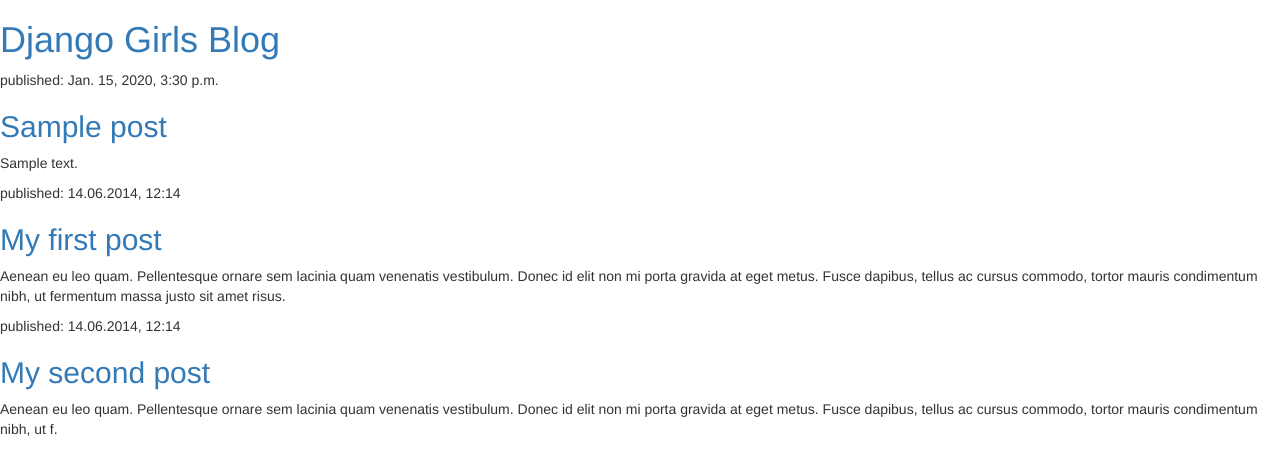
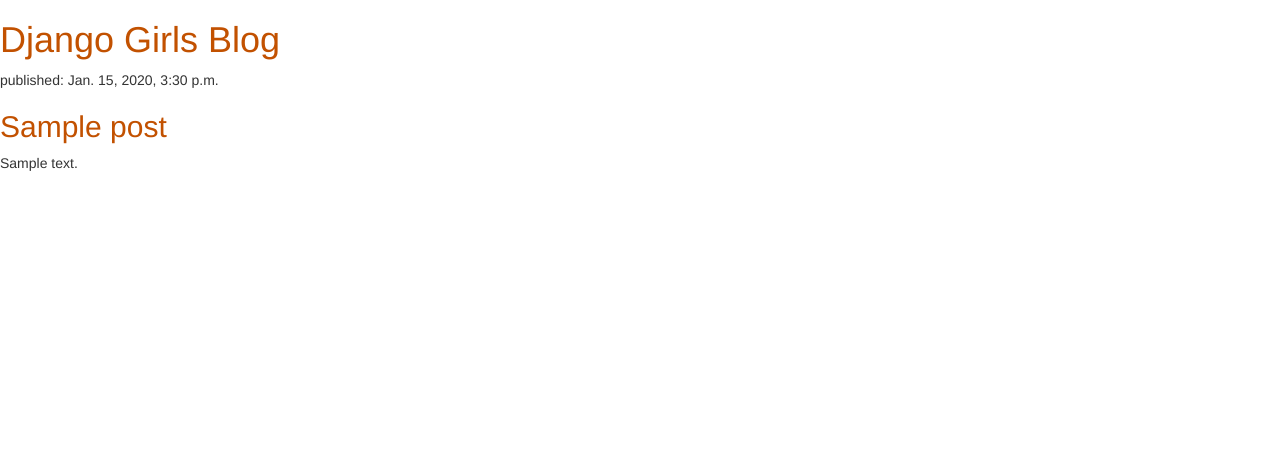
Before and after one commit to 1ky1/my-first-blog, a Django app: template blog/templates/blog/post_list.html in a window 1280 px wide. Shown: the top 475 px of the page. Run offline with Django 3.2, Linux system fonts and the light colour scheme; the template is opened without the code that fills it: values that come from a table or form of the project are taken from there, others are empty; tables that the repository leaves empty hold one stand-in row (values such as "Sample post"); some libraries are stand-ins or nearby versions.

Commit message:
Changed the HTML for the site.

```diff
--- /dev/null
+++ b/blog/static/css/blog.css
@@ -0,0 +1,3 @@
+h1 a, h2 a {
+    color: #C25100;
+}
--- a/blog/templates/blog/post_list.html
+++ b/blog/templates/blog/post_list.html
@@ -1,13 +1,16 @@
+{% load static %}
 <html>
     <head>
         <title>Django Girls blog</title>
         <link rel="stylesheet" href="//maxcdn.bootstrapcdn.com/bootstrap/3.2.0/css/bootstrap.min.css">
         <link rel="stylesheet" href="//maxcdn.bootstrapcdn.com/bootstrap/3.2.0/css/bootstrap-theme.min.css">
+        <link rel="stylesheet" href="{% static 'css/blog.css' %}">
     </head>
     <body>
         <div>
             <h1><a href="/">Django Girls Blog</a></h1>
         </div>
+
         {% for post in posts %}
             <div>
                 <p>published: {{ post.published_date }}</p>
@@ -15,17 +18,5 @@
                 <p>{{ post.text|linebreaksbr }}</p>
             </div>
         {% endfor %}
-
-        <div>
-            <p>published: 14.06.2014, 12:14</p>
-            <h2><a href="">My first post</a></h2>
-            <p>Aenean eu leo quam. Pellentesque ornare sem lacinia quam venenatis vestibulum. Donec id elit non mi porta gravida at eget metus. Fusce dapibus, tellus ac cursus commodo, tortor mauris condimentum nibh, ut fermentum massa justo sit amet risus.</p>
-        </div>
-
-        <div>
-            <p>published: 14.06.2014, 12:14</p>
-            <h2><a href="">My second post</a></h2>
-            <p>Aenean eu leo quam. Pellentesque ornare sem lacinia quam venenatis vestibulum. Donec id elit non mi porta gravida at eget metus. Fusce dapibus, tellus ac cursus commodo, tortor mauris condimentum nibh, ut f.</p>
-        </div>
     </body>
 </html>
```
Lines whose indentation alone changed are shown as unchanged.
